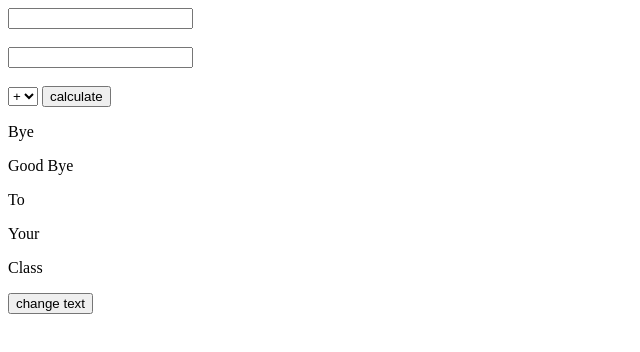
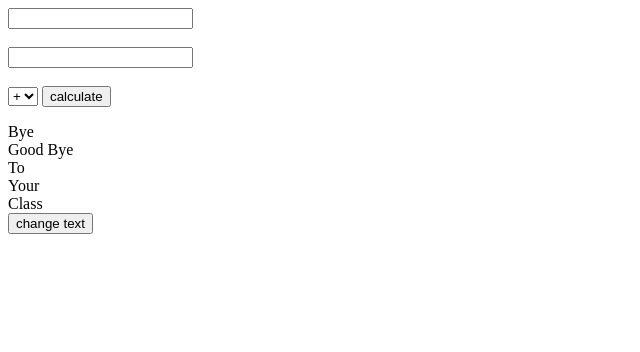
Before and after one commit to acciojob/Operators-Harshithadale, a website: page main.html in a window 1280 px wide. Both pictures are taken after a click on the button "change text". Shown: the whole page, without its empty margins (0-640 px from the left). Drawn offline with Linux system fonts and the light colour scheme.

Commit message:
created a submission

```diff
--- a/main.html
+++ b/main.html
@@ -22,12 +22,12 @@
 	</select>
 	<button id="calculate">calculate</button>
 	<p id="result"></p>
-	<div class="division" id="division">
-		<p>Hello</p>
-		<p>Welcome</p>
-		<p>To</p>
-		<p>My</p>
-		<p>Class</p>
+	<div id="division">
+		<div class="division">Hello</div>
+		<div class="division">Welcome</div>
+		<div class="division">To</div>
+		<div class="division">My</div>
+		<div class="division">Class</div>
 	</div>
 	<button id="change_text">change text</button>
     <script type="text/javascript" src="./script.js">
--- a/script.js
+++ b/script.js
@@ -8,11 +8,13 @@ const changeText = document.getElementById("change_text")
 let operator = "+"
 const division = document.getElementById("division");
 changeText.addEventListener("click",()=>{
-	division.innerHTML = `<p>Bye</p>
-		<p>Good Bye</p>
-		<p>To</p>
-		<p>Your</p>
-		<p>Class</p>`
+	division.innerHTML = `
+    <div class="division">Bye</div>
+    <div class="division">Good Bye</div>
+    <div class="division">To</div>
+    <div class="division">Your</div>
+    <div class="division">Class</div>
+  `;
 }
 )
 selectOperator.addEventListener("change",(e) =>{
```
